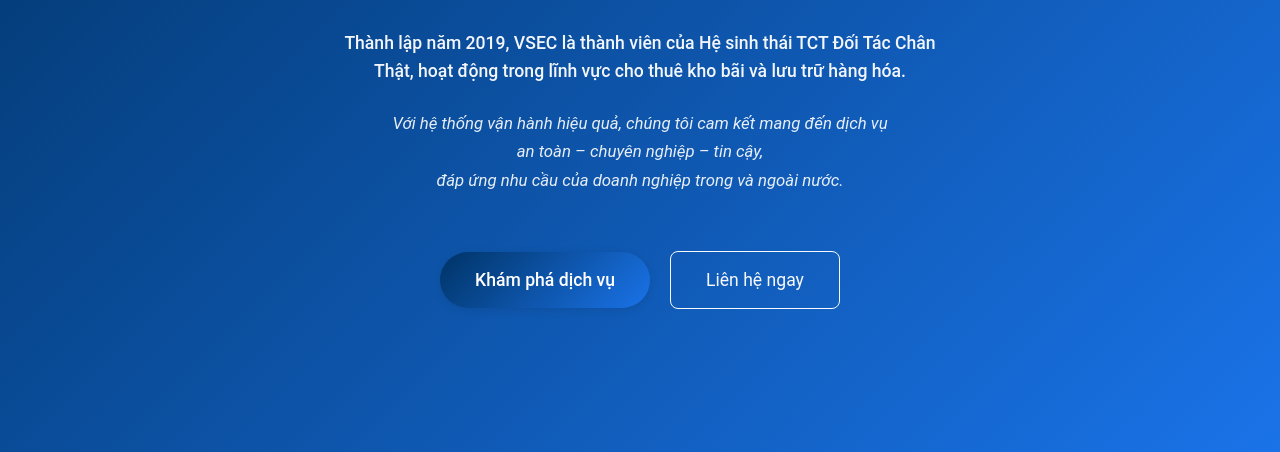
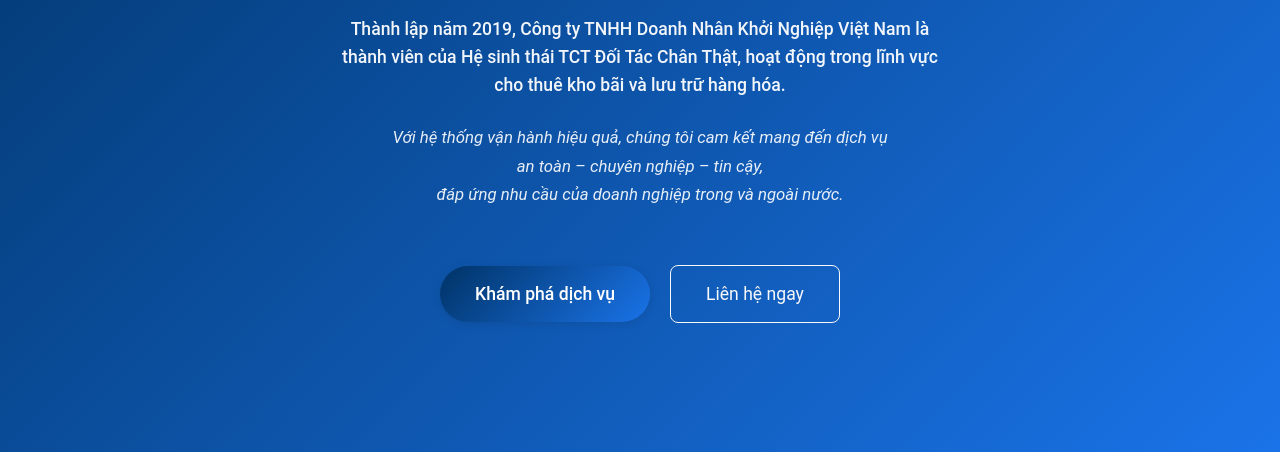
Before and after one commit to truongan240601/DNKN, a plain HTML site: page index.html in a window 1280 px wide. Shown: the part 348-800 px from the top of the page. Drawn offline with nearby package versions, Linux system fonts and the light colour scheme.

Commit message:
Update index.html

```diff
--- a/index.html
+++ b/index.html
@@ -152,7 +152,8 @@
                     <h1 class="hero-title">Giải pháp cho thuê kho bãi linh hoạt</h1>
                     <p class="hero-subtitle">An toàn – Hiệu quả</p>
                     <p class="hero-description">
-                        <span class="hero-desc-main">Thành lập năm 2019, VSEC là thành viên của Hệ sinh thái TCT Đối Tác
+                        <span class="hero-desc-main">Thành lập năm 2019, Công ty TNHH Doanh Nhân Khởi Nghiệp Việt Nam là
+                            thành viên của Hệ sinh thái TCT Đối Tác
                             Chân Thật, hoạt động trong
                             lĩnh vực cho thuê kho bãi và lưu trữ hàng hóa.</span>
                     </p>
```
